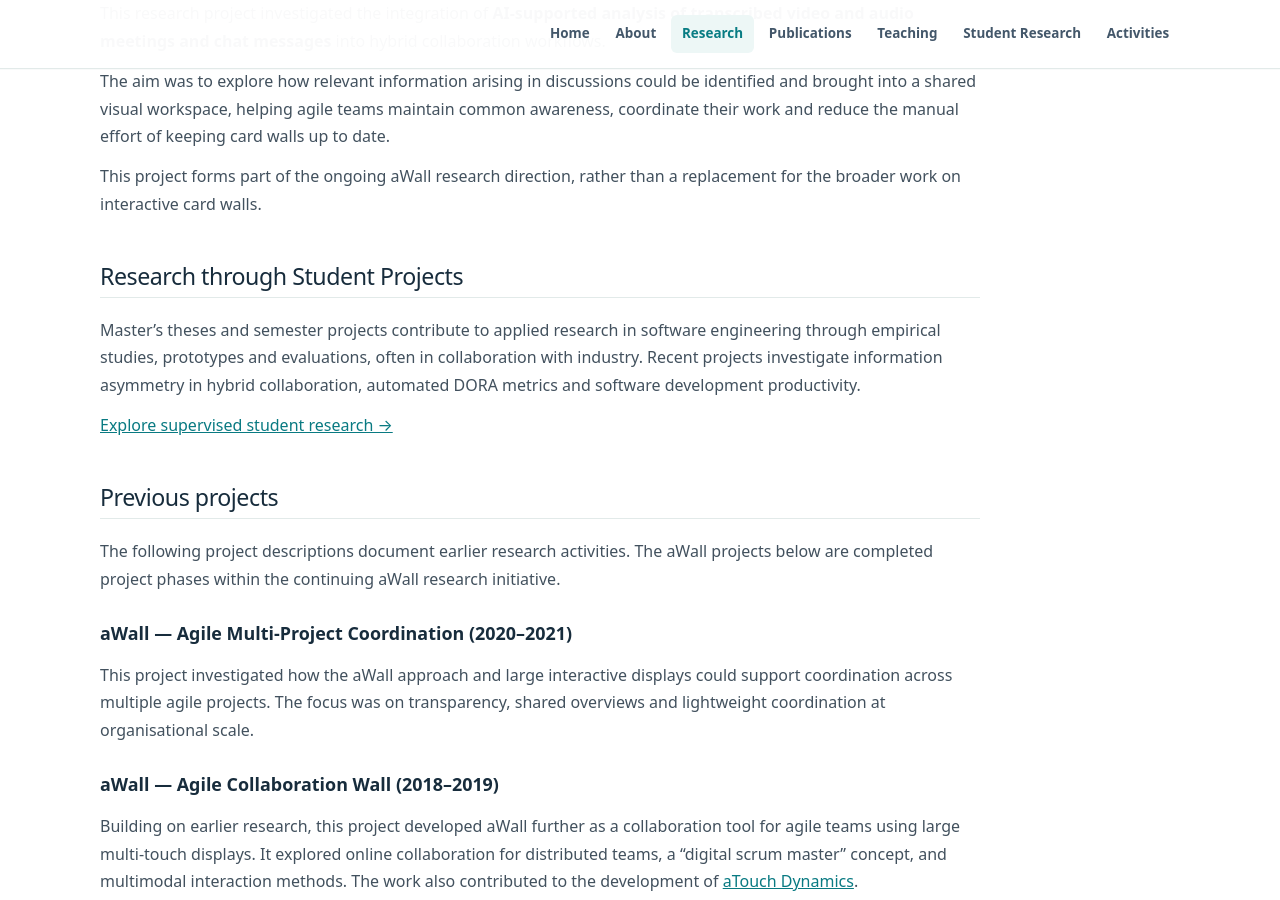
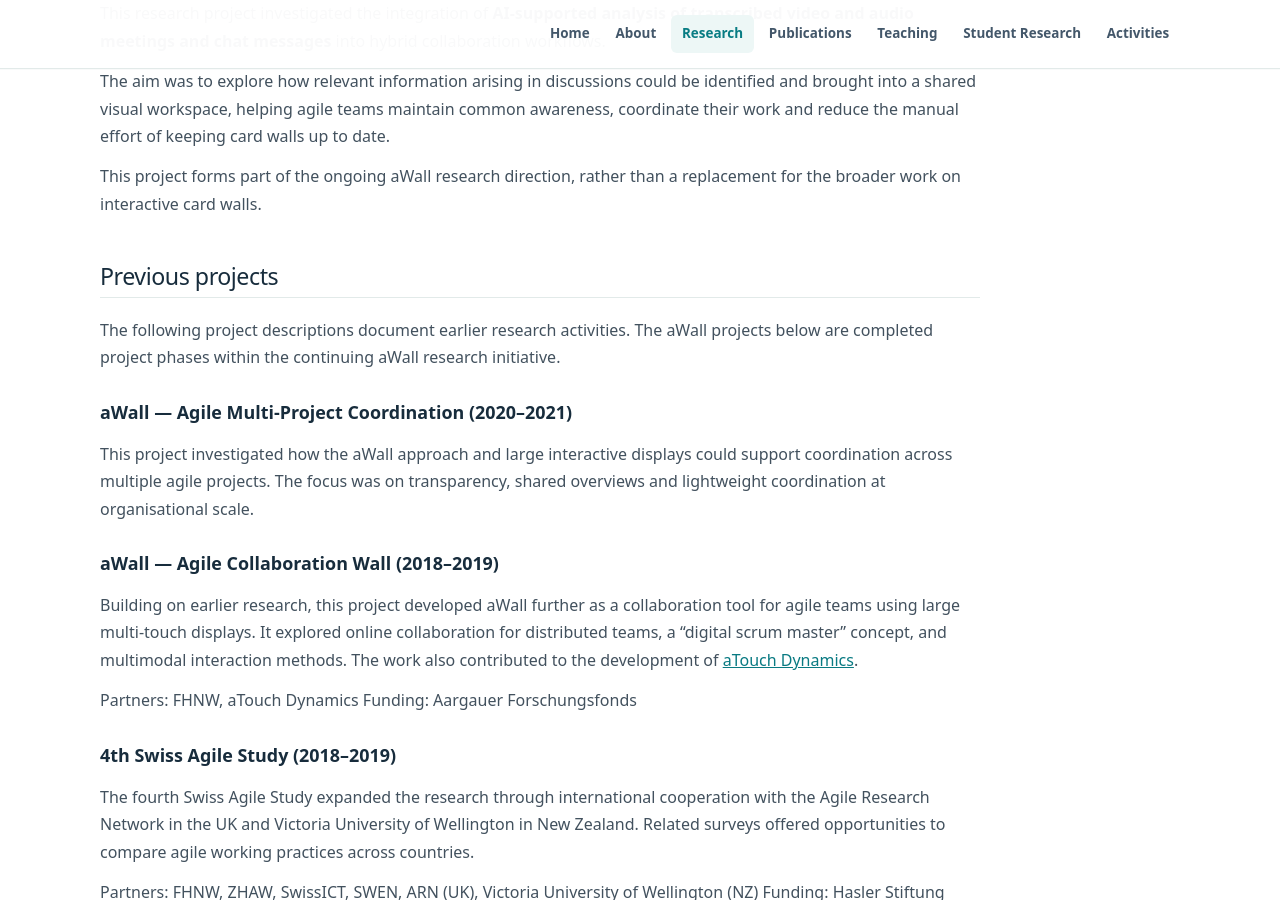
Before and after one commit to martinkropp/martinkropp.github.io, a Jekyll site: the page built from research1.md, in a window 1280 px wide and 900 px high, scrolled down 748 px. Built offline with Jekyll 4.4.1, drawn with Linux system fonts in a browser that asks for light colours.

Commit message:
Remove redundant student projects section from Research page

```diff
--- a/research1.md
+++ b/research1.md
@@ -20,12 +20,6 @@ This research project investigated the integration of **AI-supported analysis of
 The aim was to explore how relevant information arising in discussions could be identified and brought into a shared visual workspace, helping agile teams maintain common awareness, coordinate their work and reduce the manual effort of keeping card walls up to date.
 
 This project forms part of the ongoing aWall research direction, rather than a replacement for the broader work on interactive card walls.
-
-## Research through Student Projects
-
-Master's theses and semester projects contribute to applied research in software engineering through empirical studies, prototypes and evaluations, often in collaboration with industry. Recent projects investigate information asymmetry in hybrid collaboration, automated DORA metrics and software development productivity.
-
-[Explore supervised student research →](/student-research)
 
 ## Previous projects
 
```
